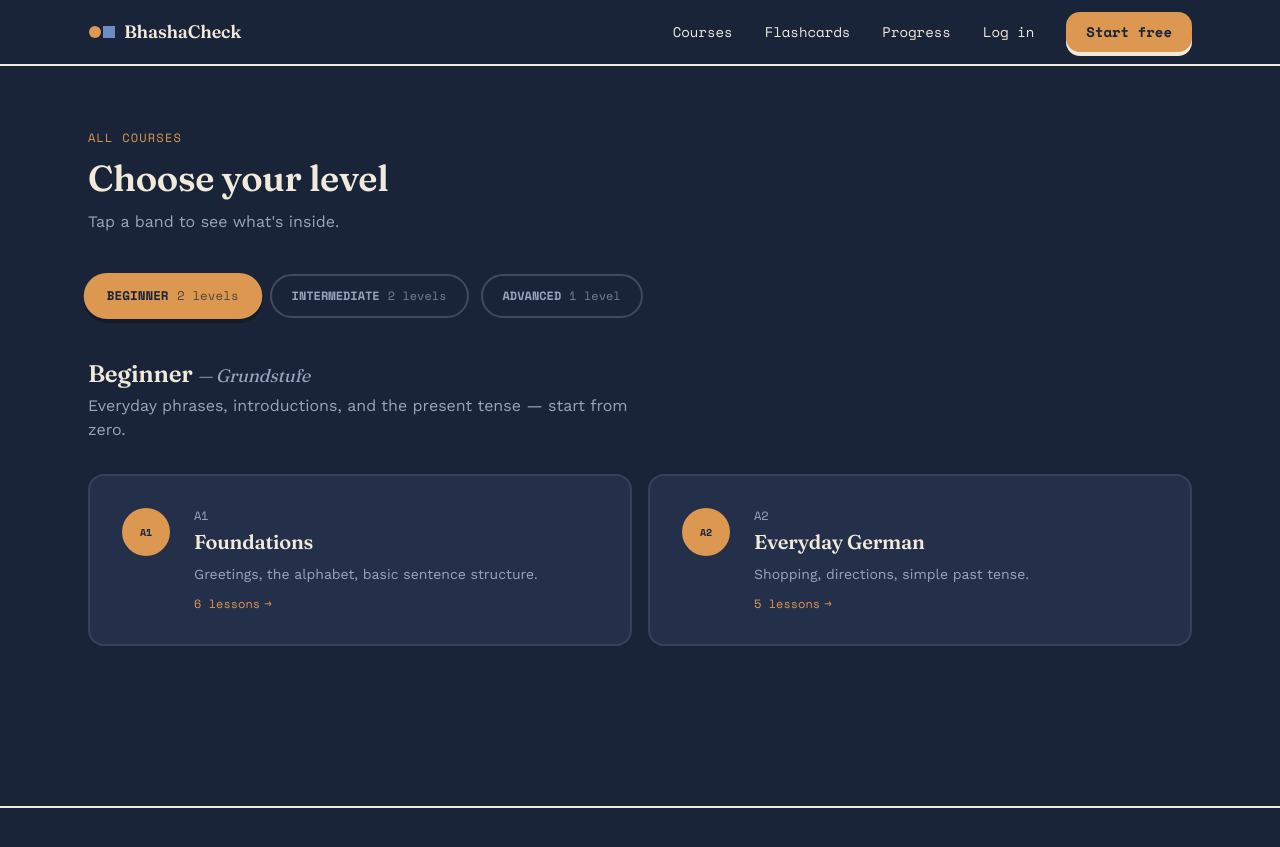
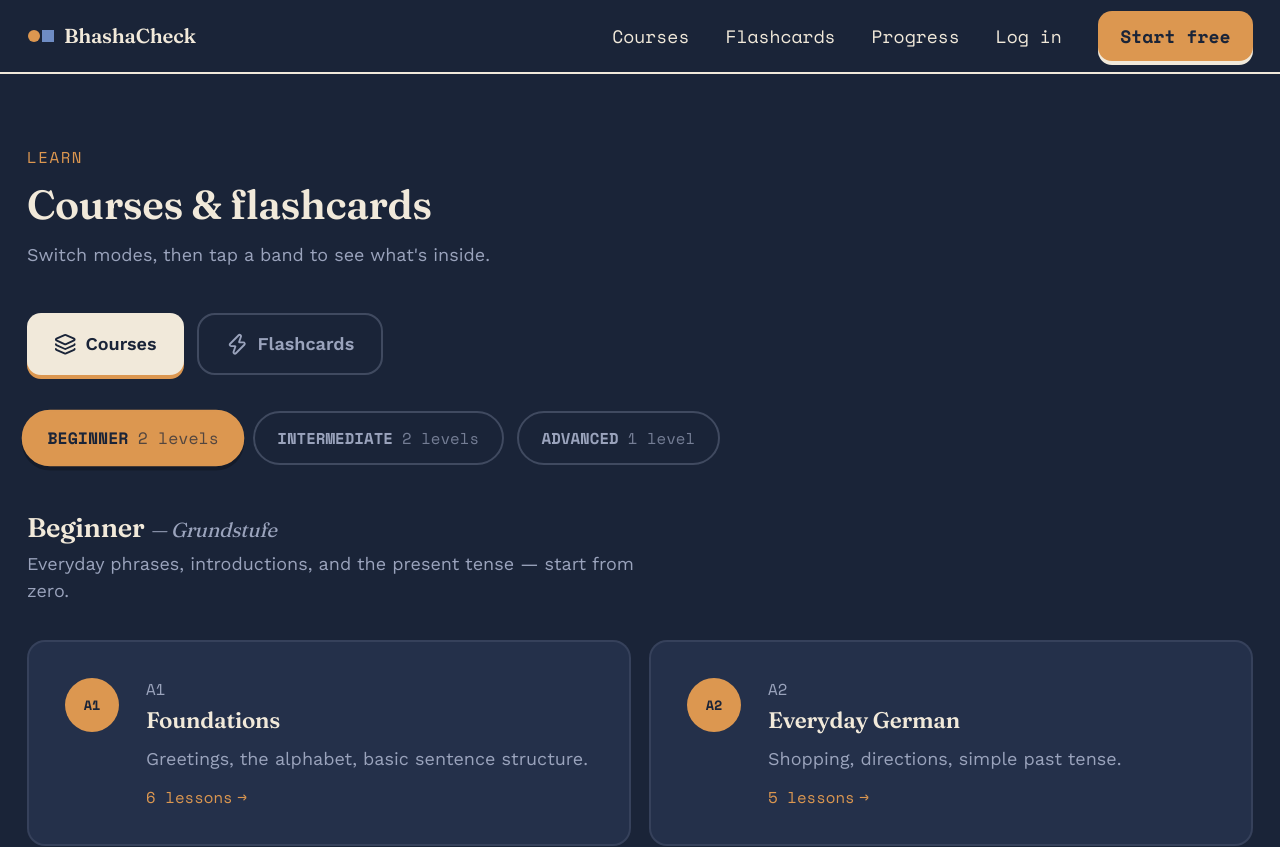
Before and after one commit to Nikitasharma5078/grundstein, a Next.js app: page /courses in a window 1280 px wide. Shown: the top 847 px of the page. Built offline with nearby package versions, Linux system fonts and the light colour scheme.

Commit message:
Bigger fonts site-wide, flashcards as a tab on courses page

```diff
--- a/app/courses/page.js
+++ b/app/courses/page.js
@@ -28,9 +28,9 @@ const BANDS = [
 export default function CoursesPage() {
   return (
     <div className="max-w-6xl mx-auto px-6 py-16">
-      <p className="mono text-xs text-gold mb-3 tracking-widest">ALL COURSES</p>
-      <h1 className="display text-4xl font-semibold mb-3">Choose your level</h1>
-      <p className="text-ink-soft mb-10 max-w-lg">Tap a band to see what's inside.</p>
+      <p className="mono text-sm text-gold mb-3 tracking-widest">LEARN</p>
+      <h1 className="display text-4xl font-semibold mb-3">Courses & flashcards</h1>
+      <p className="text-ink-soft mb-10 max-w-lg">Switch modes, then tap a band to see what's inside.</p>
 
       <CourseTabs bands={BANDS} courses={COURSES} />
     </div>
--- a/app/globals.css
+++ b/app/globals.css
@@ -35,6 +35,7 @@
 
 html {
   scroll-behavior: smooth;
+  font-size: 18px;
 }
 
 body {
--- a/app/layout.js
+++ b/app/layout.js
@@ -31,7 +31,7 @@ function Nav() {
           </svg>
           <span className="display font-semibold text-lg tracking-tight">BhashaCheck</span>
         </a>
-        <nav className="hidden sm:flex items-center gap-8 mono text-sm">
+        <nav className="hidden sm:flex items-center gap-8 mono text-base">
           <a href="/courses" className="hover:text-gold transition-colors">Courses</a>
           <a href="/flashcards" className="hover:text-gold transition-colors">Flashcards</a>
           <a href="/dashboard" className="hover:text-gold transition-colors">Progress</a>
@@ -39,7 +39,7 @@ function Nav() {
           <a href="/login" className="hover:text-gold transition-colors">Log in</a>
           <a
             href="/signup"
-            className="btn-3d bg-gold text-paper px-5 py-2.5 hover:brightness-105 font-semibold text-sm"
+            className="btn-3d bg-gold text-paper px-5 py-2.5 hover:brightness-105 font-semibold text-base"
             style={{ "--btn-shadow": "var(--ink)" }}
           >
             Start free
--- a/components/CourseTabs.js
+++ b/components/CourseTabs.js
@@ -1,7 +1,9 @@
 "use client";
 import { useState } from "react";
+import { Layers, Zap } from "lucide-react";
 
 export default function CourseTabs({ bands, courses }) {
+  const [mode, setMode] = useState("courses"); // "courses" | "flashcards"
   const [active, setActive] = useState(0);
   const band = bands[active];
 
@@ -10,6 +12,22 @@ export default function CourseTabs({ bands, courses }) {
 
   return (
     <div>
+      {/* Mode toggle: Courses vs Flashcards */}
+      <div className="flex gap-3 mb-8" role="tablist" aria-label="View mode">
+        <ModeButton
+          active={mode === "courses"}
+          onClick={() => setMode("courses")}
+          icon={<Layers className="w-5 h-5" />}
+          label="Courses"
+        />
+        <ModeButton
+          active={mode === "flashcards"}
+          onClick={() => setMode("flashcards")}
+          icon={<Zap className="w-5 h-5" />}
+          label="Flashcards"
+        />
+      </div>
+
       {/* Tab pills */}
       <div className="flex flex-wrap gap-3 mb-10" role="tablist" aria-label="Course level bands">
         {bands.map((b, i) => {
@@ -20,7 +38,7 @@ export default function CourseTabs({ bands, courses }) {
               role="tab"
               aria-selected={isActive}
               onClick={() => setActive(i)}
-              className={`mono text-xs font-bold px-5 py-3 rounded-full border-2 transition-all duration-200 ${
+              className={`mono text-sm font-bold px-5 py-3 rounded-full border-2 transition-all duration-200 ${
                 isActive
                   ? "text-paper scale-105 node-shadow"
                   : "text-ink-soft border-ink-soft/30 hover:border-ink-soft hover:text-ink"
@@ -39,7 +57,7 @@ export default function CourseTabs({ bands, courses }) {
       </div>
 
       {/* Active band panel */}
-      <div key={band.key} className="animate-fadein">
+      <div key={`${mode}-${band.key}`} className="animate-fadein">
         <h2 className="display text-2xl font-semibold mb-1">
           {band.name} <span className="italic text-ink-soft text-lg font-normal">— {band.sub}</span>
         </h2>
@@ -54,25 +72,39 @@ export default function CourseTabs({ bands, courses }) {
             const c = courses[lvl];
             const shapeClass =
               c.shape === "circle" ? "shape-circle" : c.shape === "triangle" ? "shape-triangle" : "";
+            const wordCount = c.lessons.reduce((sum, l) => sum + l.vocab.length, 0);
+            const href = mode === "courses" ? `/courses/${lvl}` : `/flashcards/${lvl}`;
             return (
               <a
                 key={lvl}
-                href={`/courses/${lvl}`}
+                href={href}
                 className="group bg-paper-raised p-8 flex gap-6 items-start rounded-2xl border-2 border-ink-soft/15 hover:border-ink hover:-translate-y-1 hover:shadow-lg transition-all duration-200"
               >
                 <div
                   className={`w-12 h-12 shrink-0 ${c.color} ${shapeClass} flex items-center justify-center group-hover:scale-110 transition-transform`}
                 >
-                  <span className="mono text-paper text-[10px] font-bold">{c.level}</span>
+                  <span className="mono text-paper text-xs font-bold">{c.level}</span>
                 </div>
                 <div>
-                  <p className="mono text-xs text-ink-soft mb-1">{c.level}</p>
+                  <p className="mono text-sm text-ink-soft mb-1">{c.level}</p>
                   <h3 className="display text-xl font-semibold mb-2">{c.title}</h3>
-                  <p className="text-sm text-ink-soft mb-3">{c.desc}</p>
-                  <p className="mono text-xs text-gold flex items-center gap-1 group-hover:gap-2 transition-all">
-                    {c.lessons.length} lessons
-                    <span aria-hidden="true">→</span>
-                  </p>
+                  {mode === "courses" ? (
+                    <>
+                      <p className="text-base text-ink-soft mb-3">{c.desc}</p>
+                      <p className="mono text-sm text-gold flex items-center gap-1 group-hover:gap-2 transition-all">
+                        {c.lessons.length} lessons
+                        <span aria-hidden="true">→</span>
+                      </p>
+                    </>
+                  ) : (
+                    <>
+                      <p className="text-base text-ink-soft mb-3">Flip through this level's vocabulary.</p>
+                      <p className="mono text-sm text-gold flex items-center gap-1 group-hover:gap-2 transition-all">
+                        {wordCount} words
+                        <span aria-hidden="true">→</span>
+                      </p>
+                    </>
+                  )}
                 </div>
               </a>
             );
@@ -82,3 +114,22 @@ export default function CourseTabs({ bands, courses }) {
     </div>
   );
 }
+
+function ModeButton({ active, onClick, icon, label }) {
+  return (
+    <button
+      role="tab"
+      aria-selected={active}
+      onClick={onClick}
+      className={`flex items-center gap-2 font-semibold text-base px-6 py-3.5 rounded-2xl border-2 transition-all duration-200 ${
+        active
+          ? "btn-3d bg-ink text-paper border-ink"
+          : "text-ink-soft border-ink-soft/30 hover:border-ink-soft hover:text-ink"
+      }`}
+      style={active ? { "--btn-shadow": "var(--gold)" } : undefined}
+    >
+      {icon}
+      {label}
+    </button>
+  );
+}
```
